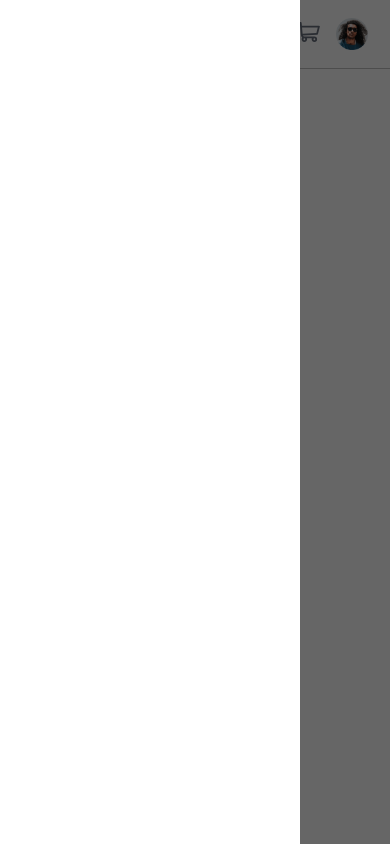
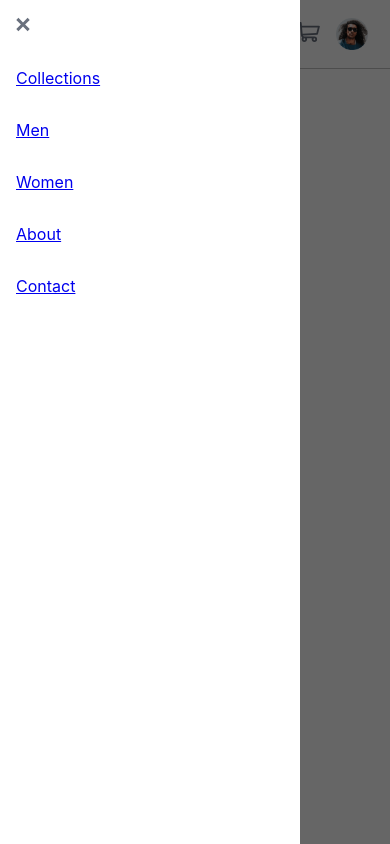
Before and after one commit to mateusisrael/ecommerce-product-page, a React (Create React App) app: page / in a window 390 px wide. Both pictures are taken after a click on the button 30 px from the left and 34 px from the top of the page. Built offline with nearby package versions, Linux system fonts and the light colour scheme.

Commit message:
menu links

```diff
--- a/src/components/organisms/MobileMenu/index.tsx
+++ b/src/components/organisms/MobileMenu/index.tsx
@@ -2,16 +2,55 @@ import { FunctionComponent, MouseEventHandler } from 'react';
 import Overlay from '../../atoms/Overlay';
 import * as S from './styles'
 
+import iconClose from '../../../images/icon-close.svg'
 interface MobileMenuProps {
   handleClose: MouseEventHandler
 }
 
 const MobileMenu: FunctionComponent<MobileMenuProps> = ({ handleClose }) => {
+  const menuItems = [
+    {
+      name: "Collections",
+      to: "/collections"
+    },
+    {
+      name: "Men",
+      to: "/men"
+    },
+    {
+      name: "Women",
+      to: "/women"
+    },
+    {
+      name: "About",
+      to: "/about"
+    },
+    {
+      name: "Contact",
+      to: "/contact"
+    }
+  ]
+
   return (
     <>
       <Overlay onClick={handleClose}/>
       <S.MobileMenu>
-
+        <S.TopBox>
+          <S.CloseButton onClick={handleClose}>
+            <figure>
+              <img alt={'Close menu icon button'} src={iconClose}></img>
+            </figure>
+          </S.CloseButton>
+        </S.TopBox>
+        <S.Ul>
+          {menuItems.map((item, i) => (
+            <S.StyledLink to={item.to} key={i}>
+              <li >
+                {item.name}
+              </li>
+            </S.StyledLink>
+          ))}
+        </S.Ul>
       </S.MobileMenu>
     </>
   );
--- a/src/components/organisms/MobileMenu/styles.ts
+++ b/src/components/organisms/MobileMenu/styles.ts
@@ -1,4 +1,5 @@
 import styled from 'styled-components';
+import { Link } from 'react-router-dom'
 
 export const MobileMenu = styled.nav`
   display: none;
@@ -13,3 +14,26 @@ export const MobileMenu = styled.nav`
     background-color: #fff;
   }
 `;
+
+export const StyledLink = styled(Link)`
+  > li{
+    width: calc(100% - 1rem);
+    padding: 1rem 0 1rem 1rem;
+    list-style: none;
+    text-decoration: none;
+  }
+`;
+
+export const Ul = styled.ul`
+
+`;
+
+export const TopBox = styled.div`
+  width: calc(100% - 1rem);
+  padding: 1rem 0 1rem 1rem;
+`;
+
+export const CloseButton = styled.button`
+  border: none;
+  background-color: transparent;
+`;
```
